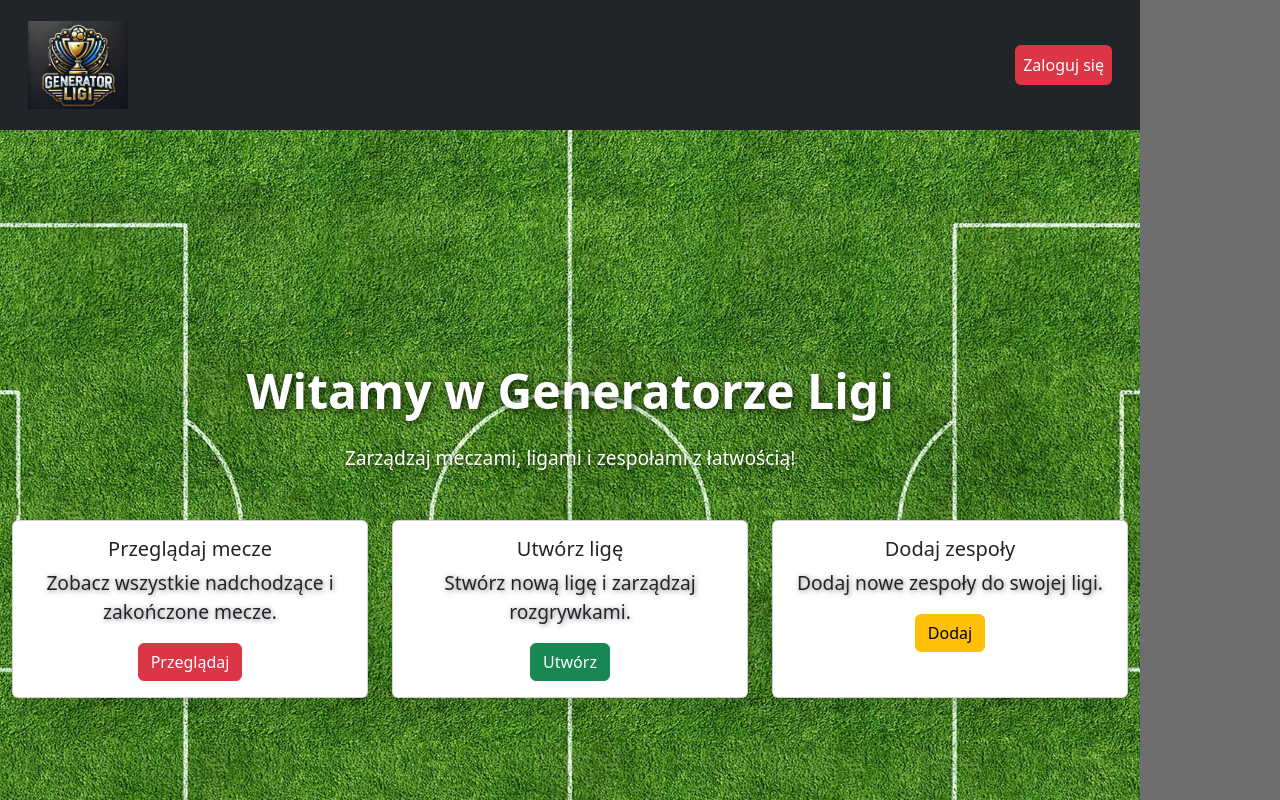
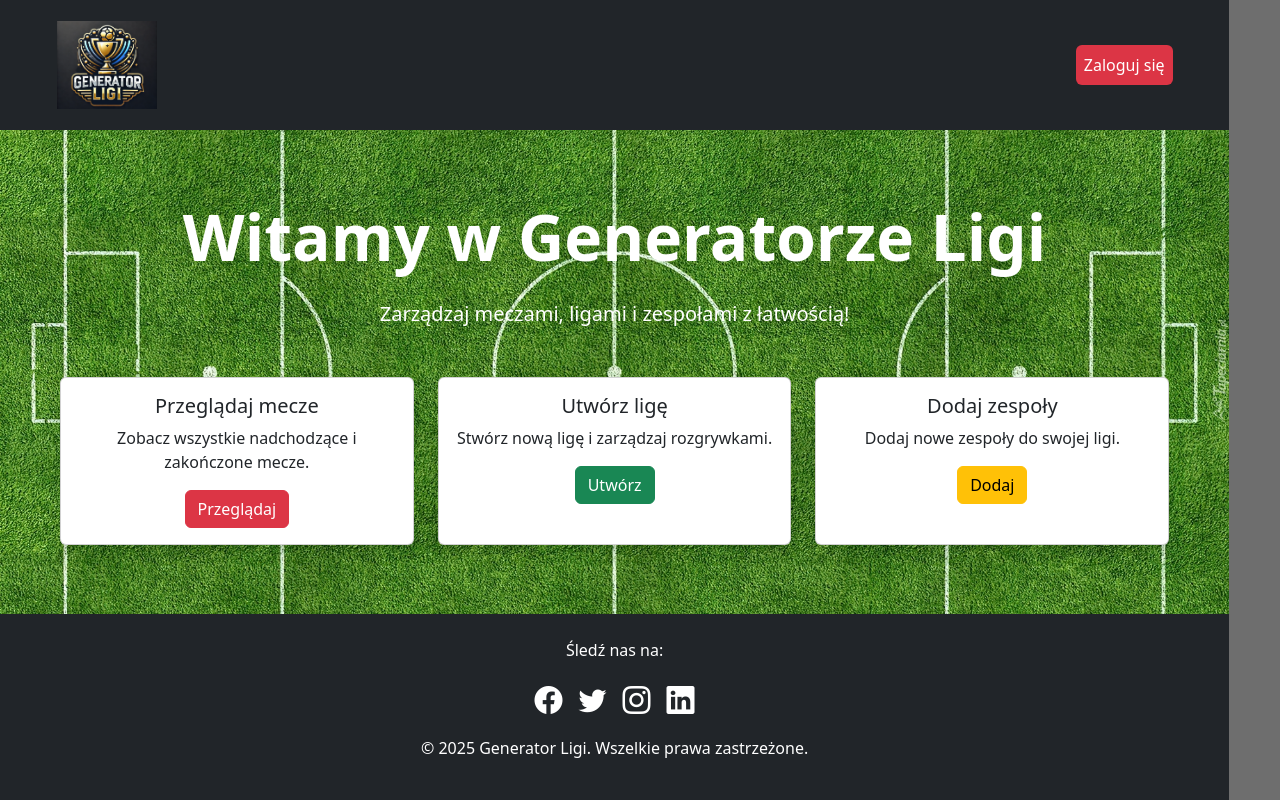
Before and after one commit to czyz-bartosz/no-name-project, a React (Vite) app in the folder frontend/: page / in a window 1280 px wide. Shown: the top 800 px of the page. Built offline with nearby package versions, Linux system fonts and the light colour scheme; the HTML template or start-up script is replaced by a standard one.

Commit message:
feat: add layout

```diff
--- a/frontend/src/App.tsx
+++ b/frontend/src/App.tsx
@@ -20,17 +20,18 @@
 import Leagues from "./components/Leagues";
 import LeagueDetails from "./components/LeagueDetails";
 import LeagueDetailsSummary from "./components/LeagueDetailsSummary";
+import Layout from "./components/Layout";
 
 function App() {
   return (
     <>
       <Router>
         <AuthProvider>
-          <NavbarMainPage />
           <Routes>
+            <Route path="/" element={<Layout />}>
               <Route path="/login" element={<Login />}></Route>
               <Route path="/register" element={<Register />}></Route>
-            <Route path="/" element={<BodyMainPage></BodyMainPage>}></Route>
+              <Route index element={<BodyMainPage></BodyMainPage>}></Route>
               <Route path="/Teams" element={<Teams></Teams>}></Route>
               <Route path="/Leagues" element={<Leagues></Leagues>}></Route>
               <Route
@@ -41,8 +42,8 @@
                 path="/LeagueDetailsSummary/:id/table"
                 element={<LeagueDetailsSummary></LeagueDetailsSummary>}
               ></Route>
+            </Route>
           </Routes>
-          <Footer></Footer>
         </AuthProvider>
       </Router>
     </>
--- a/frontend/src/components/BodyMainPage.tsx
+++ b/frontend/src/components/BodyMainPage.tsx
@@ -5,13 +5,11 @@
 function BodyMainPage() {
   const { isLoggedIn } = useAuth();
   return (
-    <body className="d-flex flex-column min-vh-100">
       <div
-        className="background-image d-flex align-items-center justify-content-center text-white"
+        className="d-flex align-items-center justify-content-center text-white flex-grow-1 p-5"
         style={{
           background: `url(${murawa}) no-repeat center center/cover`,
-          height: "100vh",
-          width: "100%",
+          height: "100%"
         }}
       >
         <div className="container text-center">
@@ -78,7 +76,6 @@
           </div>
         </div>
       </div>
-    </body>
   );
 }
 
--- /dev/null
+++ b/frontend/src/components/Layout.tsx
@@ -0,0 +1,18 @@
+import { FC } from "react";
+import { Outlet } from "react-router-dom";
+import NavbarMainPage from "./NavbarMainPage";
+import Footer from "./Footer";
+
+const Layout: FC = () => {
+    return (
+        <>
+            <div className="d-flex flex-column min-vh-100">
+                <NavbarMainPage />
+                <Outlet />
+                <Footer />
+            </div>
+        </>
+    );
+}
+
+export default Layout;
--- a/frontend/src/components/NavbarMainPage.tsx
+++ b/frontend/src/components/NavbarMainPage.tsx
@@ -4,7 +4,7 @@
   const { isLoggedIn, logout } = useAuth();
   return (
     <>
-      <nav className="navbar navbar-expand-lg bg-dark p-3 navbar-dark">
+      <nav className="navbar navbar-expand-lg bg-dark p-3 navbar-dark sticky-top">
         <div className="container">
           <Link className="navbar-brand" to={"/"}>
             <img src="/src/assets/Logo.png" alt="logo" width={100} />
```
Lines whose indentation alone changed are shown as unchanged.
